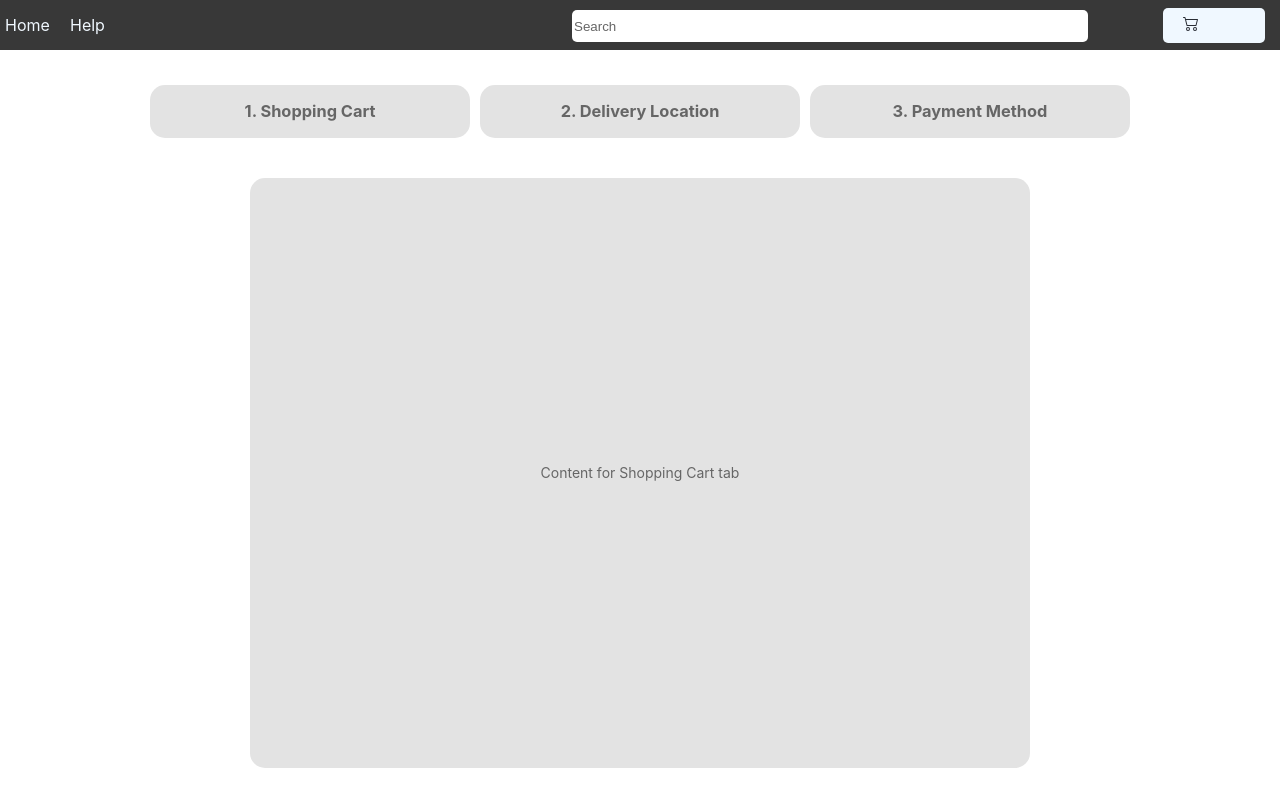
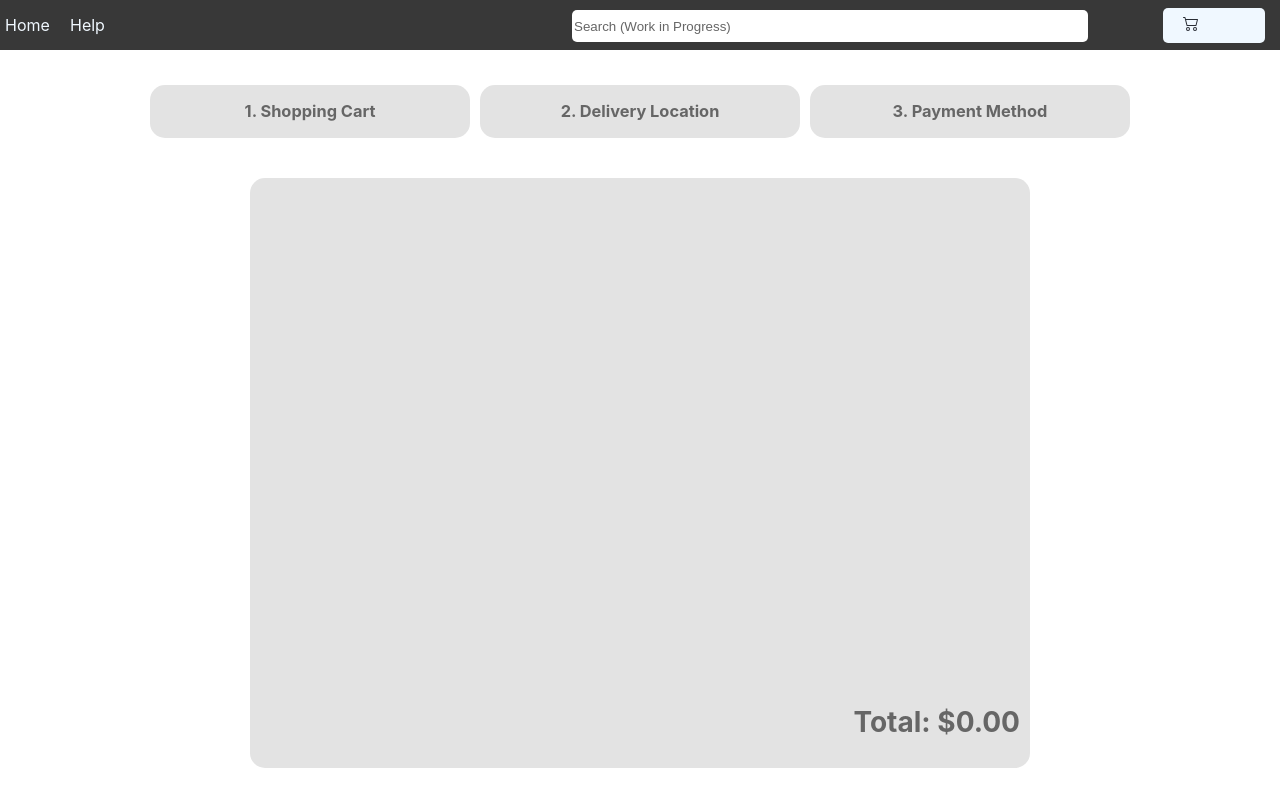
Before and after one commit to ALangford98/kws, a React (Create React App) app: page /Cart in a window 1280 px wide. Built offline with nearby package versions, Linux system fonts and the light colour scheme.

Commit message:
Added Cart Functionality so items can be added to a cart and the total price is tallied up

```diff
--- a/src/App.css
+++ b/src/App.css
@@ -511,3 +511,35 @@ li{
   max-width: 70%;
   height: auto;
 }
+
+.CartItemCard {
+  position: absolute;
+  top :10px;
+  left: 10px;
+  width: 92%;
+  margin: 5px;
+  border-radius: 15px;
+  overflow: auto;
+  height: 80%;
+}
+.CartItemCard button{
+  position:absolute;
+  right: 15px;
+}
+
+.CartItem {
+  text-align: left;
+  padding: 15px;
+  border-bottom: 2px solid #282c34;
+}
+
+.CartList ul{
+  list-style: none;
+
+}
+
+.CartList h1{
+  position: absolute;
+  bottom: 10px;
+  right: 10px;
+}
--- a/src/components/CartTab.js
+++ b/src/components/CartTab.js
@@ -1,9 +1,37 @@
 import React from 'react';
+import { useShoppingCart } from '../components/ShoppingCartContext';
 
 function CartTab({ activeTab }) {
+  const { cart, removeItemFromCart } = useShoppingCart();
+
+  const handleRemoveItem = (itemId) => {
+    // Remove the item from the cart
+    removeItemFromCart(itemId);
+  };
+
+   // Calculate the total price of items in the cart
+   const totalPrice = cart.reduce((acc, item) => acc + parseFloat(item.price), 0);
+
   // Define different content for each tab
   const tabContents = [
-    <div>Content for Shopping Cart tab</div>,
+    <div className='CartList'>
+
+      <ul>
+        <div className='CartItemCard'>
+        {cart.map((item) => (
+          <li key={item.id}>
+            <div className='CartItem'>
+              <span>{item.name}</span>
+              <br />
+              <span>Price: ${item.price}</span>
+            <button onClick={() => handleRemoveItem(item.id)}>Remove</button>
+            </div>
+          </li>
+        ))}
+        </div>
+      </ul>
+      <h1>Total: ${totalPrice.toFixed(2)}</h1> {/* Display the total price with two decimal places */}
+    </div>,
     <div>Content for Delivery Location tab</div>,
     <div>Content for Payment Method tab</div>
   ];
--- /dev/null
+++ b/src/components/ShoppingCartContext.js
@@ -0,0 +1,34 @@
+// ShoppingCartContext.js
+
+import React, { createContext, useContext, useState } from 'react';
+
+const ShoppingCartContext = createContext();
+
+export function ShoppingCartProvider({ children }) {
+    const [cart, setCart] = useState([]);
+
+    // Function to add an item to the cart
+    const addItemToCart = (item) => {
+      setCart((prevCart) => [...prevCart, item]);
+    };
+
+    // Function to remove an item from the cart
+    const removeItemFromCart = (itemId) => {
+        console.log('Removing item with ID:', itemId); // Log the item ID for debugging
+        setCart((prevCart) => {
+          const updatedCart = prevCart.filter((item) => item.id !== itemId);
+          console.log('Updated cart:', updatedCart); // Log the updated cart for debugging
+          return updatedCart;
+        });
+      };
+
+    return (
+      <ShoppingCartContext.Provider value={{ cart, addItemToCart, removeItemFromCart }}>
+        {children}
+      </ShoppingCartContext.Provider>
+    );
+  }
+
+export function useShoppingCart() {
+  return useContext(ShoppingCartContext);
+}
--- a/src/index.js
+++ b/src/index.js
@@ -3,11 +3,14 @@ import ReactDOM from 'react-dom/client';
 import './index.css';
 import App from './App';
 import reportWebVitals from './reportWebVitals';
+import { ShoppingCartProvider } from './components/ShoppingCartContext';
 
 const root = ReactDOM.createRoot(document.getElementById('root'));
 root.render(
   <React.StrictMode>
-    <App />
+    <ShoppingCartProvider>
+      <App />
+    </ShoppingCartProvider>
   </React.StrictMode>
 );
 
--- a/src/pages/Cart.js
+++ b/src/pages/Cart.js
@@ -1,8 +1,10 @@
 import React, { useState } from 'react';
 import CartTab from '../components/CartTab';
 
+
 function Cart() {
   const [activeTab, setActiveTab] = useState(0); // 0 for Shopping Cart, 1 for Delivery Location, 2 for Payment Method
+
 
   return (
     <div>
@@ -13,6 +15,7 @@ function Cart() {
             <div className={`HeadCard ${activeTab === 0 ? 'active' : ''}`} onClick={() => setActiveTab(0)}>
               <h3>1. Shopping Cart</h3>
             </div>
+
             <div className={`HeadCard ${activeTab === 1 ? 'active' : ''}`} onClick={() => setActiveTab(1)}>
               <h3>2. Delivery Location</h3>
             </div>
--- a/src/pages/Home.js
+++ b/src/pages/Home.js
@@ -1,7 +1,21 @@
 import React, { useState, useEffect } from 'react';
+import { useShoppingCart } from '../components/ShoppingCartContext';
 const productList = require('../res/stock_data.json');
 
 function Home() {
+  const { addItemToCart } = useShoppingCart();
+
+  const handleItemClick = (item) => {
+    // Ensure that the item object contains necessary properties like name and price
+    const cartItem = {
+      id: item.CODE, // Add a unique identifier
+      name: item.DESCRIPT, // Use the appropriate property from your data
+      price: item.SELLPINC1, // Use the appropriate property from your data
+    };
+    // Add the clicked item to the cart
+    addItemToCart(cartItem);
+  }
+
   const [products, setProducts] = useState([]);
 
   useEffect(() => {
@@ -21,7 +35,7 @@ function Home() {
           <h1>All Products</h1>
           <div className='ItemList'>
             {products.map((product, index) => (
-              <div className='Card' key={index}>
+              <div className='Card' key={index} onClick={() => handleItemClick(product)}>
                 <div className='Title'>{product.DESCRIPT}</div>
                 <p className='Price'>N${product.SELLPINC1}</p>
                 {/* Include other properties as needed */}
--- a/src/pages/Search.js
+++ b/src/pages/Search.js
@@ -11,7 +11,7 @@ function Search() {
 
   return (
     <div>
-      <input className='SearchBar' value='Search' onSubmit={<Search />}>
+      <input className='SearchBar' value='Search (Work in Progress)' onSubmit={<Search />}>
       </input>
       <h1>{state.someValue}</h1>
     </div>
```
